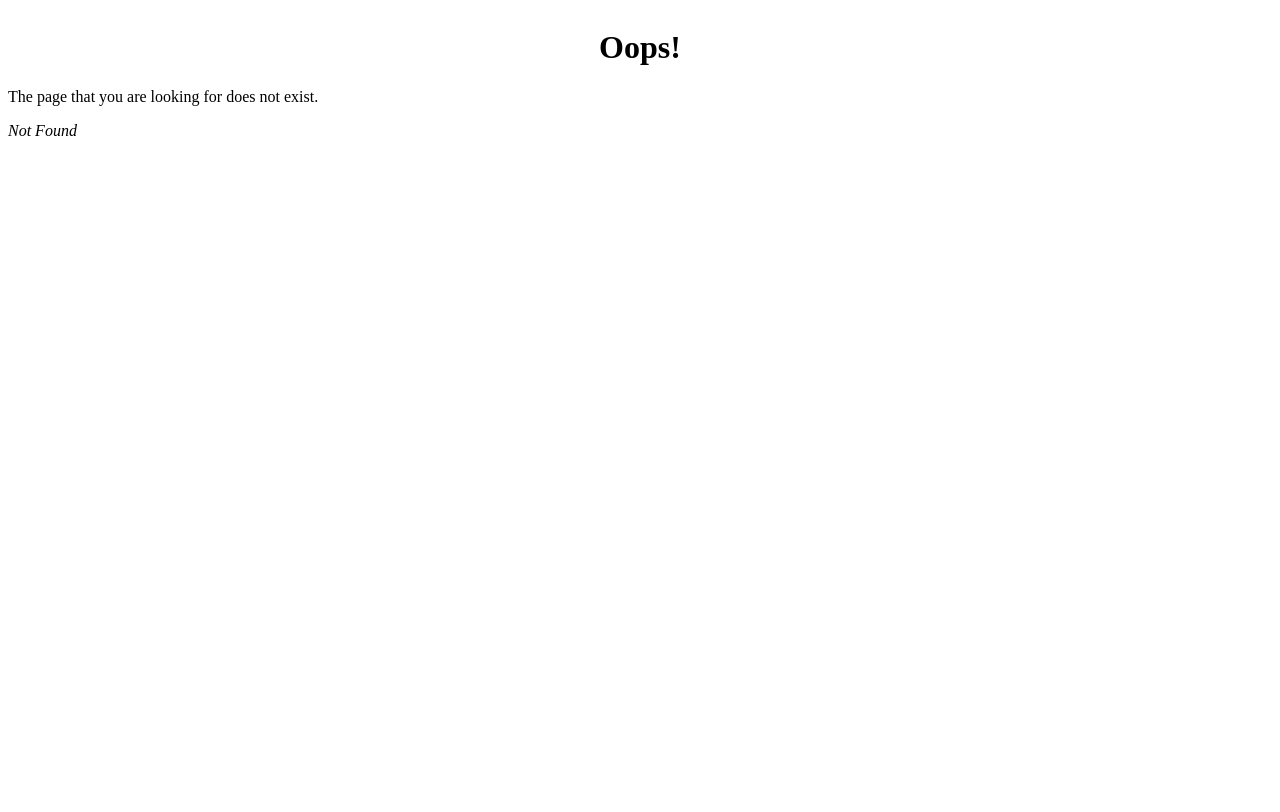
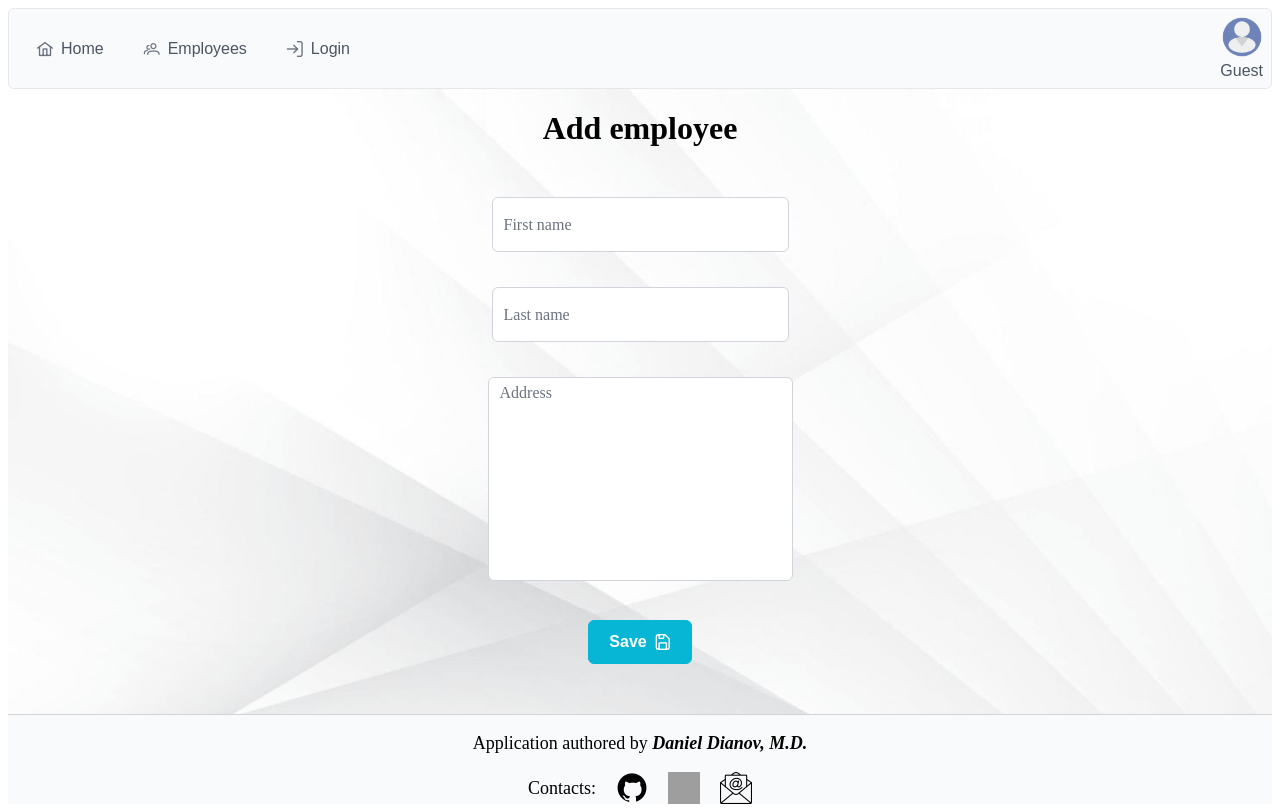
Before and after one commit to DDianovMD/CleanArchitectureCQRS, a React (Vite) app in the folder src/front-end-react/: page /admin/add-employee in a window 1280 px wide. Before the commit this address had no page. Built offline with nearby package versions, Linux system fonts and the light colour scheme; grey boxes are pictures that could not be loaded; a web font is replaced by a local one.

Commit message:
Added Admin panel page and refactored edit-employee to be reused for add logic as well.

```diff
--- a/src/front-end-react/src/components/Navbar/Navbar.tsx
+++ b/src/front-end-react/src/components/Navbar/Navbar.tsx
@@ -4,9 +4,10 @@ import { Menubar } from 'primereact/menubar';
 import useAuth from '../../hooks/useAuth';
 import NavbarEnd from "../NavbarEnd/NavbarEnd";
 import { useNavigate, type NavigateFunction } from "react-router-dom";
+import AuthService from "../../services/AuthService";
 
 export default function Navbar(): JSX.Element {
-  const { isAuthenticated } = useAuth();
+  const { user, isAuthenticated } = useAuth();
   const navigate: NavigateFunction = useNavigate();
   const defaultItems: Array<MenuItem> = [
     {
@@ -31,11 +32,21 @@ export default function Navbar(): JSX.Element {
         command: () => navigate('/login'),
       }]);
     } else {
-      setItems([...defaultItems, {
+      const links = [{
         label: 'Logout',
         icon: 'pi pi-sign-out',
         command: () => navigate('/logout'),
-      }]);
+      }]
+
+      if (AuthService.isAdmin(user)) {
+        links.unshift({
+          label: 'Admin panel',
+          icon: 'pi pi-sign-out',
+          command: () => navigate('/admin'),
+        });
+      }
+
+      setItems([...defaultItems, ...links]);
     }
   }, [isAuthenticated]);
 
--- a/src/front-end-react/src/index.css
+++ b/src/front-end-react/src/index.css
@@ -14,3 +14,17 @@ main {
   background-repeat: no-repeat;
   background-size: cover;
 }
+
+.flex-row-center {
+  display: flex;
+  flex-direction: row;
+  align-items: center;
+  justify-content: center;
+}
+
+.flex-column-center {
+  display: flex;
+  flex-direction: column;
+  align-items: center;
+  justify-content: center;
+}
--- a/src/front-end-react/src/interfaces/CustomJwtPayload.ts
+++ b/src/front-end-react/src/interfaces/CustomJwtPayload.ts
@@ -3,7 +3,8 @@ export interface CustomJwtPayload {
   email?: string;               // Email
   preferred_username?: string;  // Keycloak username
   realm_access?: {              // Keycloak Roles
-    roles: string[];
+    roles: Array<string>;
   };
   exp?: number;                 // Expiration timestamp
+  roles: Array<string>;
 }
--- /dev/null
+++ b/src/front-end-react/src/pages/admin/admin-panel.css
@@ -0,0 +1,25 @@
+.admin-panel-container {
+  min-height: 70vh;
+  gap: 2rem;
+}
+
+.card {
+  min-width: 250px;
+  min-height: 200px;
+}
+
+.card:hover {
+  background-color: aliceblue;
+  cursor: pointer;
+}
+
+.card-icon {
+  color: green;
+  font-size: 40px;
+}
+
+@media screen and (max-width: 768px) {
+  .admin-panel-container {
+    flex-direction: column;
+  }
+}
--- /dev/null
+++ b/src/front-end-react/src/pages/admin/admin-panel.tsx
@@ -0,0 +1,45 @@
+import './admin-panel.css';
+import type { JSX } from "react";
+import { useNavigate, type NavigateFunction } from 'react-router-dom';
+import { Card } from 'primereact/card';
+import useAuth from '../../hooks/useAuth';
+import AuthService from '../../services/AuthService';
+
+export default function AdminPanel(): JSX.Element {
+  const { user, isAuthenticated } = useAuth();
+  const navigate: NavigateFunction = useNavigate();
+
+  console.log(user);
+  if (!user && isAuthenticated == false || !AuthService.isAdmin(user!)) {
+    return <>Access denied!</>
+  }
+
+  const addUser: JSX.Element = <p>Add user</p>;
+  const restoreUser: JSX.Element = <p>Restore user</p>;
+  const plusIcon: string = 'pi pi-user-plus';
+  const restoreIcon: string = 'pi pi-sync';
+
+  return <>
+    <div className="admin-panel-container flex-row-center">
+      {Array.from([1, 2]).map((_: number, i: number) => {
+        return <Card key={i}
+          header={i == 0 ? addUser : restoreUser}
+          className='card'
+          onClick={(e) => {
+            if (i === 0) {
+              navigate('/admin/add-employee');
+            } else {
+              navigate('/admin/restore-employee');
+            }
+          }}
+        >
+          <div className='flex-row-center'>
+            <i
+              className={`${i == 0 ? plusIcon : restoreIcon} card-icon`}>
+            </i>
+          </div>
+        </Card>
+      })}
+    </div >
+  </>
+}
--- a/src/front-end-react/src/pages/edit-employee/edit-employee.tsx
+++ b/src/front-end-react/src/pages/edit-employee/edit-employee.tsx
@@ -17,18 +17,25 @@ interface ValidationResult {
   isAddressValid: boolean;
 }
 
-export default function EditEmployee(): JSX.Element {
+export default function AddEditEmployee(): JSX.Element {
   const location = useLocation();
-  const employee: Employee = (location as any).state.employee;
+  const isEditPage: boolean = location.pathname === '/admin/edit-employee';
+  let employee: Employee = {} as Employee;
+
+  if (isEditPage) {
+    employee = (location as any).state.employee;
+  }
+
   const toast: RefObject<Toast | null> = useRef<Toast>(null);
 
   const invalidMinLength: string = "Min length is 3 symbols.";
   const invalidMaxLength: string = "Max length is 100 symbols.";
   const invalidAddressMaxLength: string = "Max length is 200 symbols.";
 
-  const [firstName, setFirstName] = useState<string>(employee.firstName);
-  const [lastName, setLastName] = useState<string>(employee.lastName);
-  const [address, setAddress] = useState<string>(employee.address);
+  const [userHasChangedInput, setUserHasChangedInput] = useState<boolean>(false);
+  const [firstName, setFirstName] = useState<string>(employee.firstName ?? "");
+  const [lastName, setLastName] = useState<string>(employee.lastName ?? "");
+  const [address, setAddress] = useState<string>(employee.address ?? "");
 
   const validationResultDefault: ValidationResult = {
     isFirstNameValid: true,
@@ -96,7 +103,49 @@ export default function EditEmployee(): JSX.Element {
     }
   }
 
-  async function handleSave(e: React.MouseEvent<HTMLButtonElement, MouseEvent>): Promise<void> {
+  function showErrorToast(): void {
+    toast?.current?.show({
+      severity: 'error',
+      summary: 'Error!',
+      detail: `Unexpected error occurred. Please try again later.`,
+      life: 3000,
+    });
+  }
+
+  function showSuccessToast(message: string): void {
+    toast?.current?.show({
+      severity: 'success',
+      summary: 'Success',
+      detail: message,
+      life: 3000,
+    });
+  }
+
+  async function editEmployee(payload: Employee) {
+    try {
+      const response = await axiosInstance.put('/employee', payload);
+
+      if (response.status === 204) {
+        showSuccessToast(`Changes saved successfully.`);
+      }
+    } catch (error) {
+      showErrorToast();
+    }
+  }
+
+  async function addEmployee(payload: Employee) {
+    try {
+      const response = await axiosInstance.post('/employee', payload);
+
+      if (response.status === 201) {
+        showSuccessToast(`Employee ${payload.firstName} ${payload.lastName} added successfully.`);
+      }
+    } catch (error) {
+      showErrorToast();
+    }
+  }
+
+  async function handleSave(_: React.MouseEvent<HTMLButtonElement, MouseEvent>): Promise<void> {
     if (validationResult.isFirstNameValid === false ||
       validationResult.isLastNameValid === false ||
       validationResult.isAddressValid === false) {
@@ -104,47 +153,40 @@ export default function EditEmployee(): JSX.Element {
     }
 
     const payload: Employee = {
-      id: employee.id,
+      id: isEditPage ? employee.id : "",
       firstName: firstName,
       lastName: lastName,
       address: address,
     }
 
-    try {
-      const response = await axiosInstance.put('/employee', payload);
-
-      if (response.status === 204) {
-        toast?.current?.show({
-          severity: 'success',
-          summary: 'Success',
-          detail: `Changes saved successfully.`,
-          life: 3000,
-        });
-      }
-    } catch (error) {
-      toast?.current?.show({
-        severity: 'error',
-        summary: 'Error!',
-        detail: `Unexpected error occurred. Please try again later.`,
-        life: 3000,
-      });
+    if (isEditPage) {
+      await editEmployee(payload);
+    }
+    else {
+      await addEmployee(payload);
     }
   }
 
   useEffect(() => {
-    validate('firstName')
+    if (userHasChangedInput) {
+      validate('firstName')
+    }
   }, [firstName]);
 
   useEffect(() => {
-    validate('lastName')
+    if (userHasChangedInput) {
+      validate('lastName')
+    }
   }, [lastName]);
 
   useEffect(() => {
-    validate('address')
+    if (userHasChangedInput) {
+      validate('address')
+    }
   }, [address]);
 
   return <>
-    <h1>Edit employee</h1>
+    <h1>{isEditPage ? 'Edit' : 'Add'} employee</h1>
     <Toast ref={toast} />
     <form className='edit-form'>
       <div className="form-group">
@@ -154,6 +196,7 @@ export default function EditEmployee(): JSX.Element {
             className='p-inputtext-lg'
             value={firstName}
             onChange={(e) => {
+              setUserHasChangedInput(true);
               setFirstName((_ => {
                 return e.target.value;
               }))
@@ -179,6 +222,7 @@ export default function EditEmployee(): JSX.Element {
             className='p-inputtext-lg'
             value={lastName}
             onChange={(e) => {
+              setUserHasChangedInput(true);
               setLastName((_ => {
                 return e.target.value;
               }))
@@ -202,6 +246,7 @@ export default function EditEmployee(): JSX.Element {
           <InputTextarea id="address"
             value={address}
             onChange={(e) => {
+              setUserHasChangedInput(true);
               setAddress(_ => {
                 return e.target.value;
               })
@@ -216,10 +261,10 @@ export default function EditEmployee(): JSX.Element {
         {!validationResult.isAddressValid &&
           <p className='invalid-field'>
             {
-              address.length > 200
-                ? invalidAddressMaxLength
-                : ""
-            }
+              address.length < 3
+                ? invalidMinLength
+                : address.length > 200
+                  ? invalidAddressMaxLength : ""}
           </p>
         }
       </div>
--- a/src/front-end-react/src/services/AuthService.ts
+++ b/src/front-end-react/src/services/AuthService.ts
@@ -41,4 +41,12 @@ export default abstract class AuthService {
     localStorage.removeItem(this.accessTokenKey);
     localStorage.removeItem(this.refreshTokenKey);
   }
+
+  static isAdmin(user: CustomJwtPayload | null): boolean {
+    if (!user) {
+      return false;
+    } else {
+      return user.roles.some(role => role === 'admin');
+    }
+  }
 }
```
Also changed, not shown: src/front-end-react/src/main.tsx (+11 -2 lines). Lines whose indentation alone changed are shown as unchanged.
